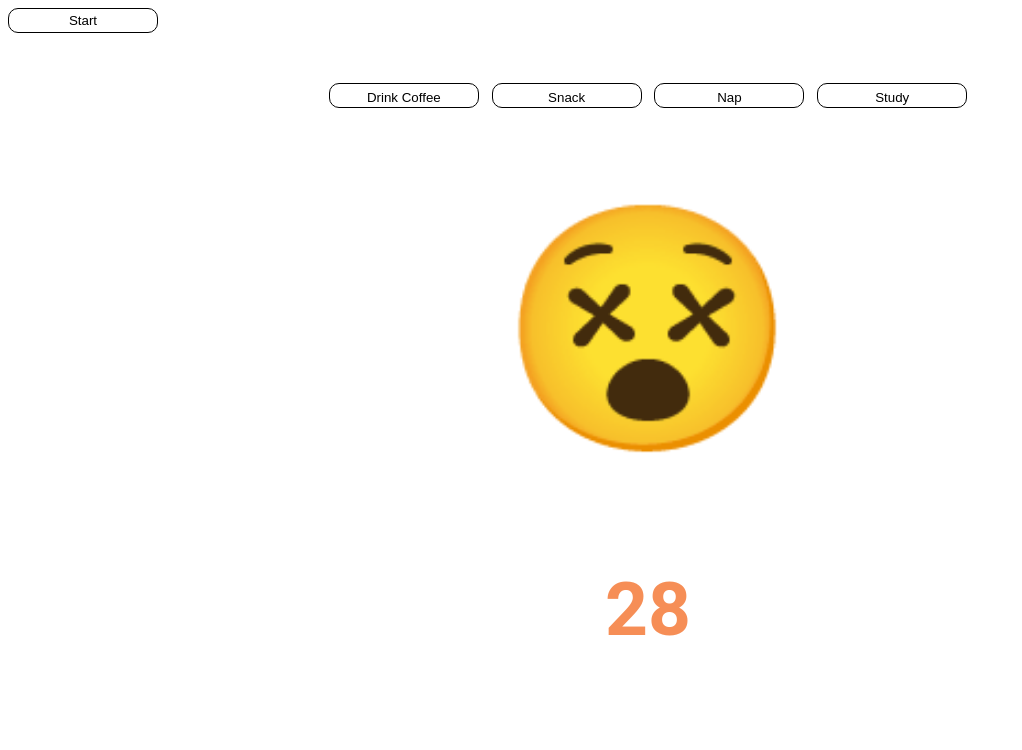
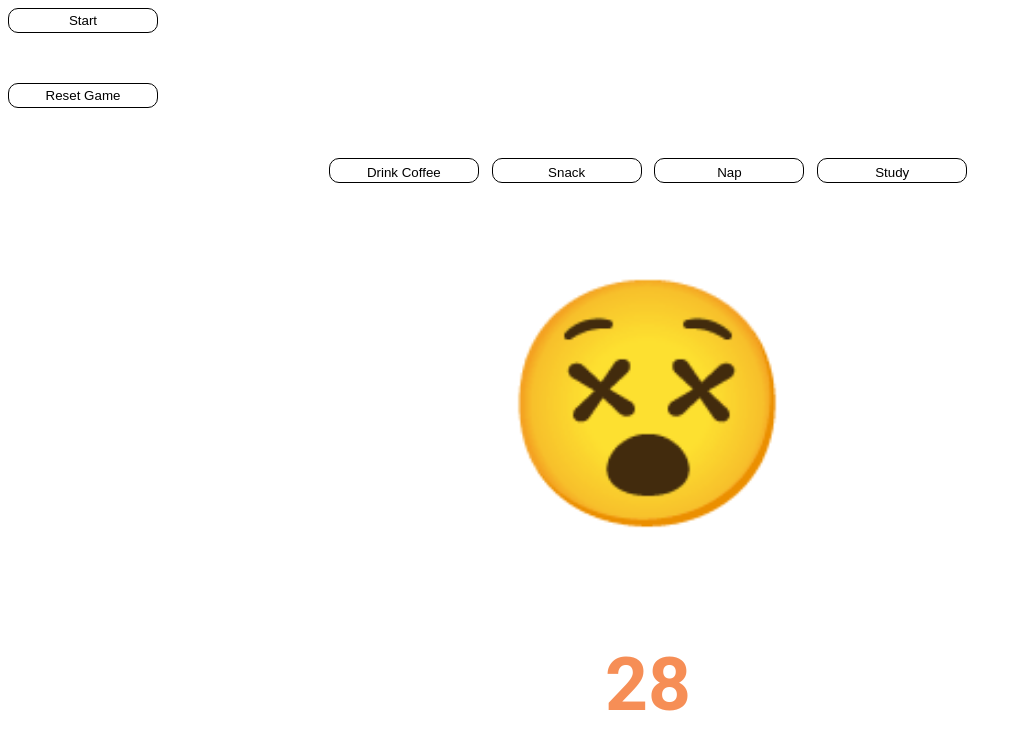
Before and after one commit to abbeymasters-401-advanced-javascript/application-state, a React app: page / in a window 1280 px wide. Both pictures are taken after a click on the button "Start". Shown: the top 750 px of the page, without its empty margins (0-1022 px from the left). Built offline with nearby package versions, Linux system fonts and the light colour scheme.

Commit message:
reset button functional

```diff
--- a/src/actions/moodsActions.js
+++ b/src/actions/moodsActions.js
@@ -3,7 +3,12 @@ export const EAT_SNACK = 'EAT_SNACK';
 export const TAKE_NAP = 'TAKE_NAP';
 export const STUDY = 'STUDY';
 export const SET_TO_ZERO = 'SET_TO_ZERO';
+export const RESET_GAME = 'RESET_GAME';
 
 export const incrementState = (name) => ({
   type: name
 });
+
+export const resetGame = () => ({
+  type: RESET_GAME
+});
--- a/src/components/timer/Timer.js
+++ b/src/components/timer/Timer.js
@@ -8,10 +8,10 @@ const Timer = ({ setRender }) => {
 
   useEffect(() => {
     const interval = setTimeout(() => {
-      if(seconds > 0) {
+      if (seconds > 0) {
         setSeconds(seconds => seconds - 1);
       }
-      if(seconds === 0) {
+      if (seconds === 0) {
         clearTimeout(interval);
         setRender(false);
         store.dispatch({
@@ -24,9 +24,11 @@ const Timer = ({ setRender }) => {
   }, [seconds]);
 
   return (
-    <div className={styles.timer}>
-      <h2>{seconds}</h2>
-    </div>
+    <>
+      <div className={styles.timer}>
+        <h2>{seconds}</h2>
+      </div>
+    </>
   );
 };
 
--- a/src/containers/Moods.js
+++ b/src/containers/Moods.js
@@ -6,7 +6,7 @@ import Controls from '../components/controls/Controls';
 import Face from '../components/face/Face';
 import Timer from '../components/timer/Timer';
 import styles from './Moods.css';
-import { DRINK_COFFEE, EAT_SNACK, TAKE_NAP, STUDY } from '../actions/moodsActions';
+import { DRINK_COFFEE, EAT_SNACK, TAKE_NAP, STUDY, RESET_GAME } from '../actions/moodsActions';
 import { getCoffees, getSnacks, getNaps, getStudies, getFace } from '../selectors/moodsSelectors';
 
 
@@ -17,7 +17,7 @@ const actions = [
   { name: STUDY, text: 'Study', stateName: 'studies' },
 ];
 
-const Moods = ({ count, face, actions, handleSelection }) => {
+const Moods = ({ count, face, actions, handleSelection, handleReset }) => {
   const [render, setRender] = useState(false);
 
   const handleClick = () => {
@@ -36,6 +36,7 @@ const Moods = ({ count, face, actions, handleSelection }) => {
 
       {render ? (
         <>
+          <button onClick={handleReset}>Reset Game</button>
           <Controls actions={controlActions} handleSelection={handleSelection} />
           <Face emoji={face} />
           <Timer setRender={setRender} />
@@ -63,6 +64,11 @@ const mapDispatchToProps = dispatch => ({
     dispatch({
       type: name
     });
+  },
+  handleReset() {
+    dispatch({
+      type: RESET_GAME
+    });
   }
 });
 
@@ -76,7 +82,8 @@ Moods.propTypes = {
   count: PropTypes.shape(PropTypes.string.isRequired).isRequired,
   face: PropTypes.string.isRequired,
   actions: PropTypes.array.isRequired,
-  handleSelection: PropTypes.func.isRequired
+  handleSelection: PropTypes.func.isRequired,
+  handleReset: PropTypes.func.isRequired
 };
 
 export default MoodsContainer;
--- a/src/reducers/moodsReducer.js
+++ b/src/reducers/moodsReducer.js
@@ -1,4 +1,4 @@
-import { DRINK_COFFEE, EAT_SNACK, TAKE_NAP, STUDY, SET_TO_ZERO } from '../actions/moodsActions';
+import { DRINK_COFFEE, EAT_SNACK, TAKE_NAP, STUDY, SET_TO_ZERO, RESET_GAME } from '../actions/moodsActions';
 
 const initialState = {
   coffees: 0,
@@ -23,6 +23,8 @@ function reducer(state = initialState, action) {
       return { ...state, studies: state.studies + 1 };
     case SET_TO_ZERO:
       return { coffees: 0, snacks: 0, naps: 0, studies: 0, face: '', actions: [] };
+    case RESET_GAME:
+      return { coffees: 0, snacks: 0, naps: 0, studies: 0, face: '', actions: [] };
   }
 }
 
```
